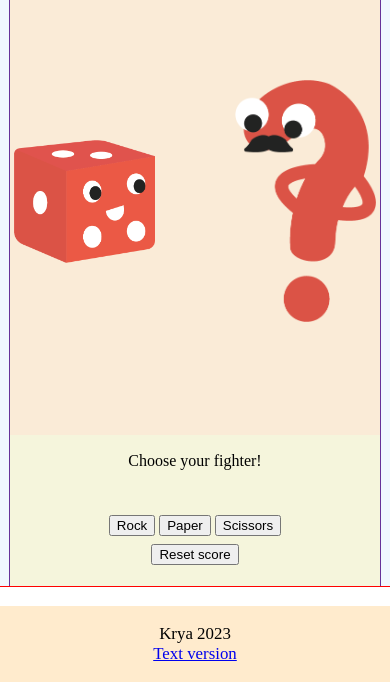
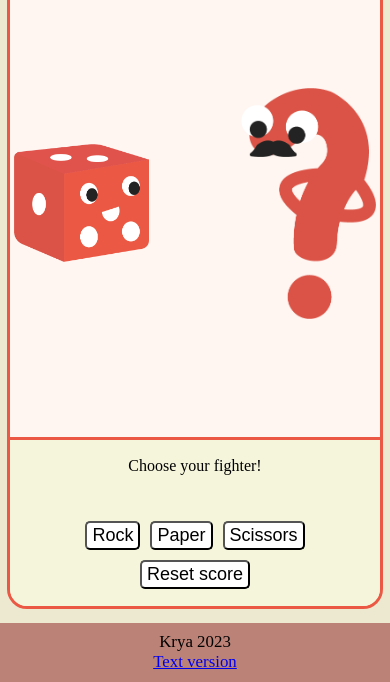
Before and after one commit to projecteurlumiere/rock-paper-scissors, a plain HTML site: page index.html in a window 390 px wide. Shown: the part 162-844 px from the top of the page. Drawn offline with Linux system fonts and the light colour scheme.

Commit message:
fix responsive design and add some stylistic flavor

```diff
--- a/style.css
+++ b/style.css
@@ -4,6 +4,7 @@
 
 body {
     margin: 0;
+    background: #ede9d0;
 
 }
 
@@ -21,10 +22,11 @@ main {
     display: flex;
     flex-direction: column;
     align-items: center;
-    min-width: 442px;
+    min-width: 200px;
     width: 80vw;
-    border: solid 1px red;
-    background-color: aliceblue;
+    border: solid 3px #eb5945;
+    border-radius: 20px;
+    background-color: #ede9d0;
 }
 
 .top {
@@ -33,8 +35,9 @@ main {
     height: 60vh;
     width: 60vw;
     min-height: calc(300px + 5vh);
-    border-right: solid 1px rebeccapurple;
-    border-left: solid 1px rebeccapurple;
+    border-left: solid 3px #eb5945;
+    border-right: solid 3px #eb5945;
+
 }
 
 
@@ -46,7 +49,7 @@ main {
 
 .center {
     width: 7% !important;
-    min-width: 63px;
+    min-width: 75px;
     padding-right: 5px;
     padding-left: 5px;
 }
@@ -55,7 +58,7 @@ main {
 .right,
 .center {
     min-height: calc(300px + 5vh);
-    background-color: antiquewhite;
+    background-color: #fff5f1;
 }
 
 
@@ -68,7 +71,7 @@ main {
 }
 
 .score {
-    color: brown;
+    color: #eb5945;
     font-size: 24pt;
     font-weight: 900;
     margin: 0 5vw;
@@ -116,14 +119,15 @@ img {
 
 .bottom {
     display: flex;
-    padding: 0 0 2.5vh 0;
+    padding: 0 0 2vh 0;
     flex-direction: column;
     align-items: center;
-    gap: 1vh;
+    gap: 10px;
     width: 60vw;
     background-color: beige;
-    border-right: solid 1px rebeccapurple;
-    border-left: solid 1px rebeccapurple;
+    border-top: solid 3px #eb5945;
+    border-right: solid 3px #eb5945;
+    border-left: solid 3px #eb5945;
 }
 
 .description {
@@ -132,13 +136,26 @@ img {
     height: 54px;
 }
 
+.buttonsPlay {
+    display: flex;
+    gap: 10px;
+}
+
+button {
+    background-color: white;
+    border-radius: 5px;
+    color: black;
+    font-size: 18px;
+    padding: 2px 5px;
+}
+
 footer {
     display: flex;
     flex-direction: column;
     justify-content: center;
     align-items: center;
-    height: 7vh;
-    background-color: blanchedalmond;
+    height: 5vh;
+    background-color: #bb8377;
     position: fixed;
     bottom: 0;
     padding: 1vh 0;
@@ -162,7 +179,7 @@ footer > * {
 
     .top,
     .bottom {
-        width: 90vw;
+        width: 95vw;
     }
 
     .top {
@@ -192,7 +209,6 @@ footer > * {
         width: 95vw;
     }
 
-
     .right,
     .left {
         min-width: 0;
@@ -204,7 +220,7 @@ footer > * {
 
 }
 
-@media (max-height: 700px) {
+@media (max-height: 775px) {
     footer > a {
         font-size: 0;
     }
@@ -219,7 +235,11 @@ footer > * {
     }
 }
 
-@media (max-height: 560px) {
+@media (max-height: 675px) {
+    h1 {
+        margin: 10px 0;
+    }
+
     .computerName,
     .playerName {
         font-size: 12pt;
@@ -232,16 +252,37 @@ footer > * {
         width: 0;
     }
 
+    .buttonsPlay {
+        padding-top: 10px;
+    }
+
     .bottom {
-        padding-top: 2.5vh;
+        padding-top: 0;
+        padding-bottom: 10px;
     }
 }
 
 @media (max-height: 400px), (max-width: 320px) {
 
     h1 {
+        margin: 5px 0;
         font-size: 4vh;
     }
+
+    .bottom {
+        gap: 5px;
+        padding-bottom: 5px;
+    }
+
+    .buttonsPlay {
+        padding-top: 5px;
+        padding-bottom: 5px;
+    }
+
+    button {
+        font-size: 15px;
+    }
+
 }
 
 @media (max-width: 340px) {
```
